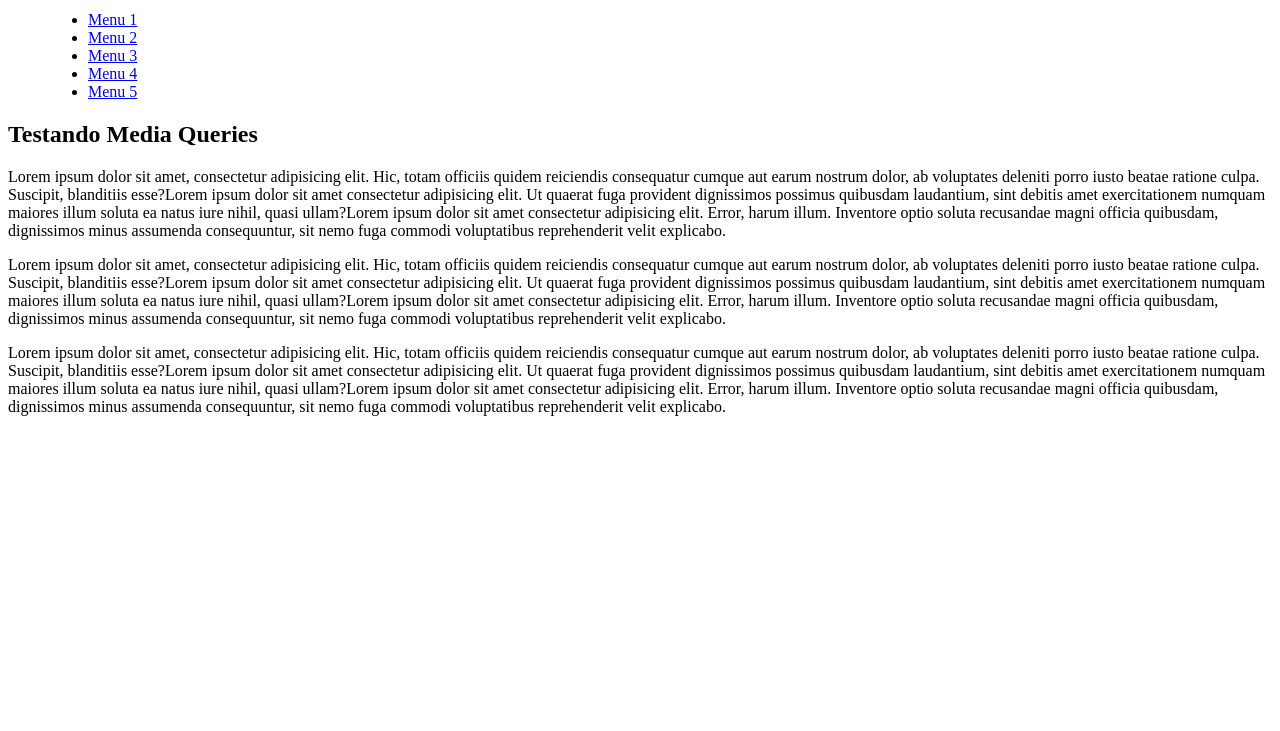
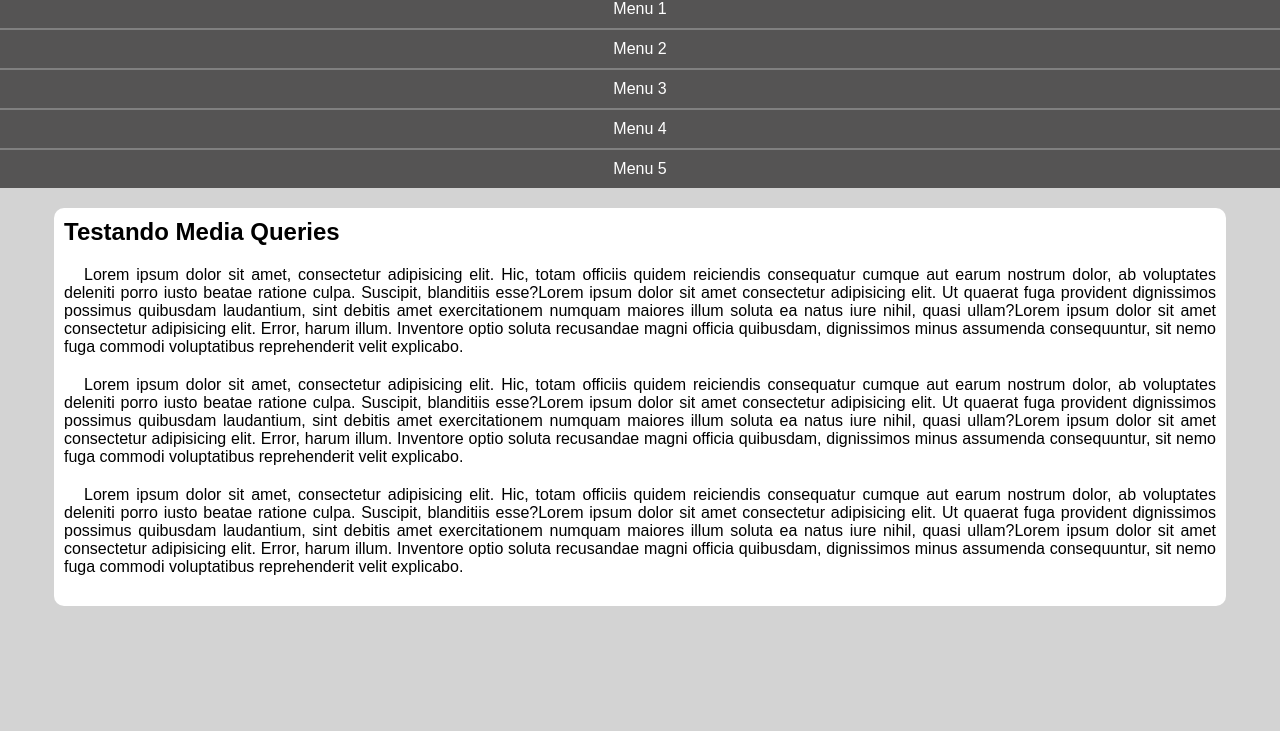
Before and after one commit to gillaercio/Menu-responsivo, a plain HTML site: page index.html in a window 1280 px wide. Shown: the part 69-800 px from the top of the page. Drawn offline with Linux system fonts and the light colour scheme.

Commit message:
Estrutura main customizada

```diff
--- a/styles/index.css
+++ b/styles/index.css
@@ -1 +1,63 @@
 @charset "UTF-8";
+
+* {
+  font-family: Arial, Helvetica, sans-serif;
+  margin: 0;
+  padding: 0;
+}
+
+html {
+  background-color: lightgray;
+}
+
+header {
+  background-color: rgb(147, 145, 145);
+
+  h1 {
+    padding: 10px;
+    text-align: center;
+  }
+}
+
+menu {
+  display: block;
+
+  ul {
+    list-style-type: none;
+
+    li > a {
+      display: block;
+      padding: 10px;
+      text-decoration: none;
+      text-align: center;
+      color: white;
+      background-color: rgb(85, 84, 84);
+      border-top: 2px solid gray;
+    }
+
+    li > a:hover {
+      background-color: gray;
+    }
+  }
+}
+
+main {
+  background-color: white;
+  width: 90vw;
+  margin: auto;
+  margin-top: 20px;
+  border-radius: 10px;
+  padding: 10px;
+
+  article {
+    h2 {
+      padding-bottom: 20px;
+    }
+
+    p {
+      margin-bottom: 20px;
+      text-align: justify;
+      text-indent: 20px;
+    }
+  }
+}
```
